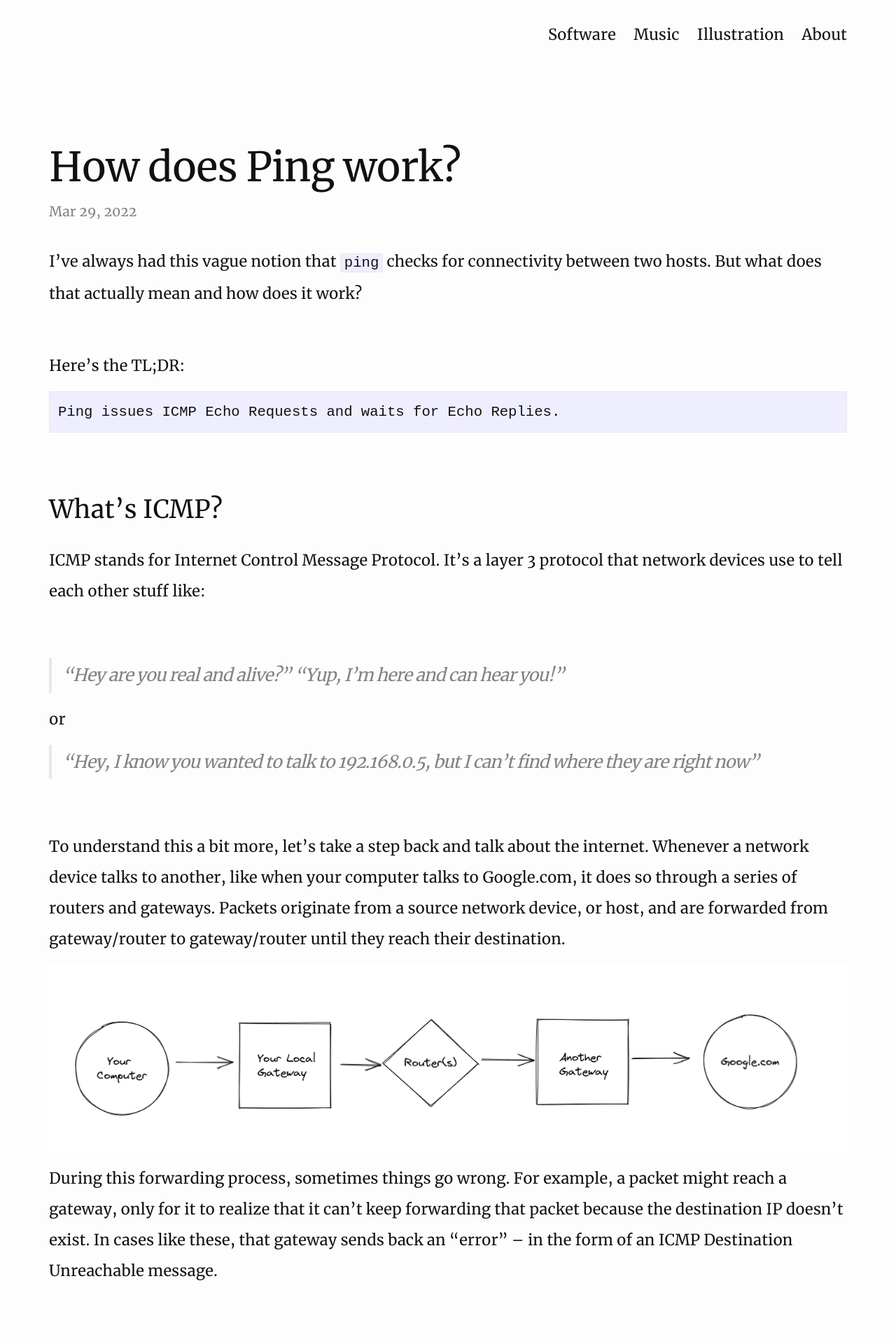
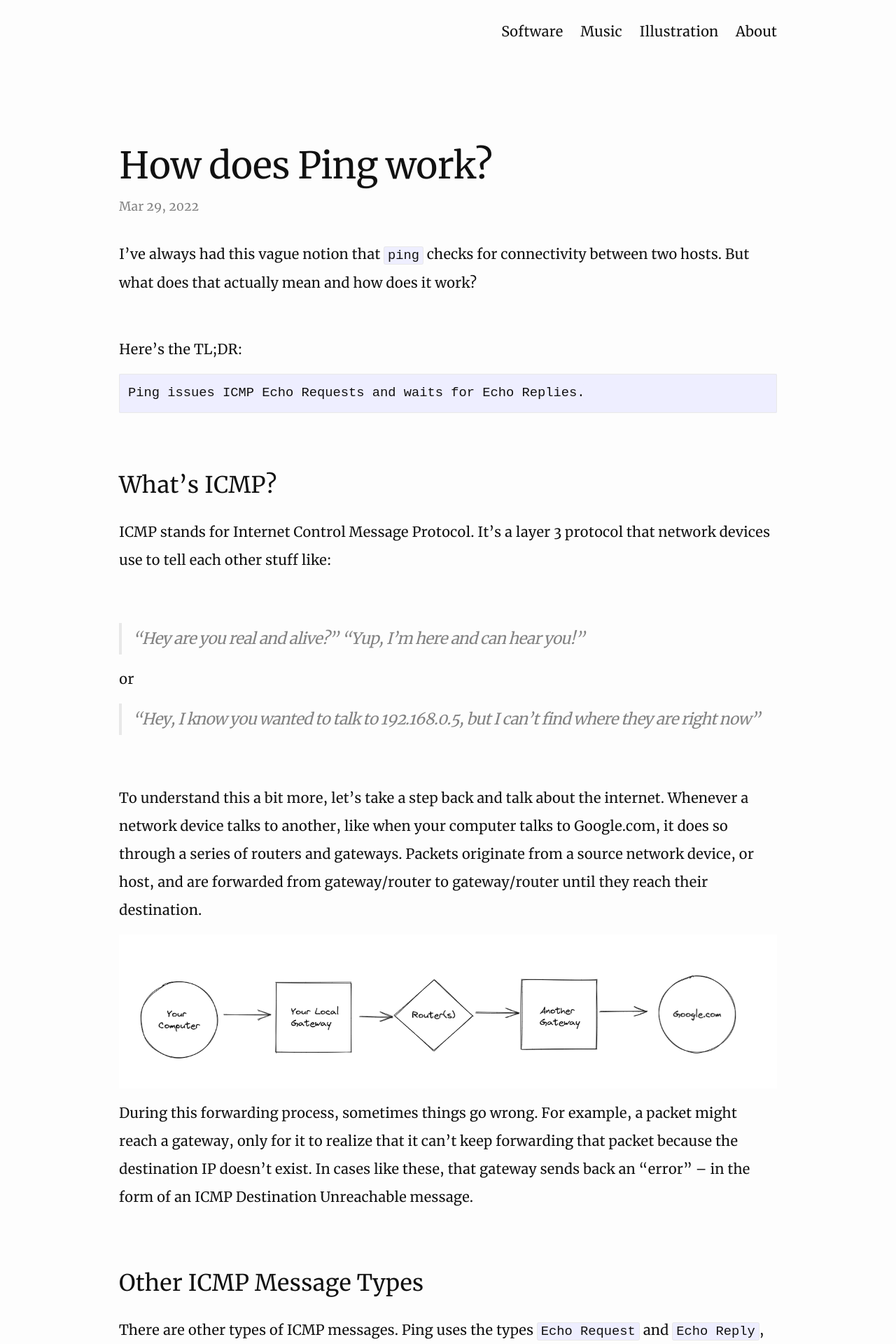
Before and after one commit to heepster/heepster.github.io, a Jekyll site: the page built from _posts/2022-03-29-how-does-ping-work.md, in a window 1280 px wide. Shown: the top 1920 px of the page at 70% size. Built offline with Jekyll 4.4.1, drawn with Linux system fonts in a browser that asks for light colours.

Commit message:
a little more mobile friendly

```diff
--- a/_layouts/home.html
+++ b/_layouts/home.html
@@ -40,7 +40,7 @@
     <table class="table-post-list">
       {%- for post in site.posts -%}
         <tr>
-          <td>
+          <td style="width: 20%">
             {%- assign date_format = site.minima.date_format | default: "%b %-d, %Y" -%}
             <span class="post-meta">{{ post.date | date: date_format }}</span>
           </td>
--- a/_sass/minima.scss
+++ b/_sass/minima.scss
@@ -3,7 +3,7 @@
 // Define defaults for each variable.
 
 $base-font-family: "Merriweather Regular", Roboto, Helvetica, Arial, sans-serif, "Apple Color Emoji", "Segoe UI Emoji", "Segoe UI Symbol" !default;
-$base-font-size:   22px !default;
+$base-font-size:   20px !default;
 $base-font-weight: 400 !default;
 $small-font-size:  $base-font-size * 0.875 !default;
 $base-line-height: 2 !default;
@@ -21,7 +21,7 @@
 $table-text-align: left !default;
 
 // Width of the content area
-$content-width:    1200px !default;
+$content-width:    1000px !default;
 
 $on-palm:          600px !default;
 $on-laptop:        800px !default;
--- a/_sass/minima/_base.scss
+++ b/_sass/minima/_base.scss
@@ -269,7 +269,6 @@
   height: auto;
   border-radius: 10px;
   transition: transform .3s;
-  margin: 80px;
 }
 
 img.illustration:hover {
--- a/_sass/minima/_layout.scss
+++ b/_sass/minima/_layout.scss
@@ -56,8 +56,6 @@
     top: 9px;
     right: $spacing-unit / 2;
     background-color: $background-color;
-    border: 1px solid $grey-color-light;
-    border-radius: 5px;
     text-align: right;
 
     label[for="nav-trigger"] {
```
